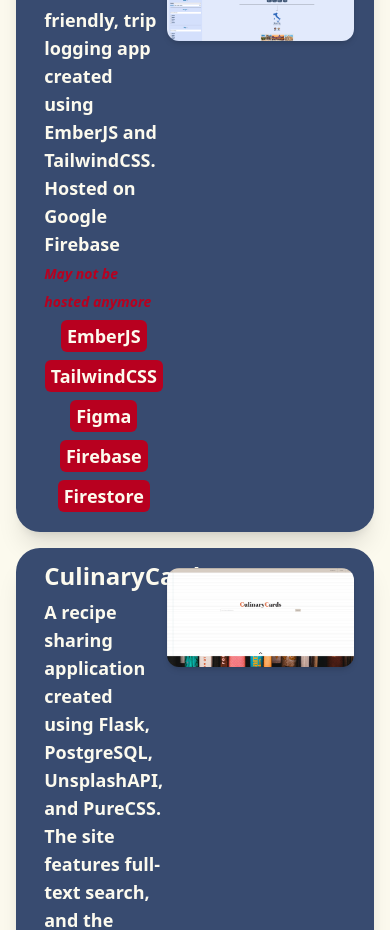
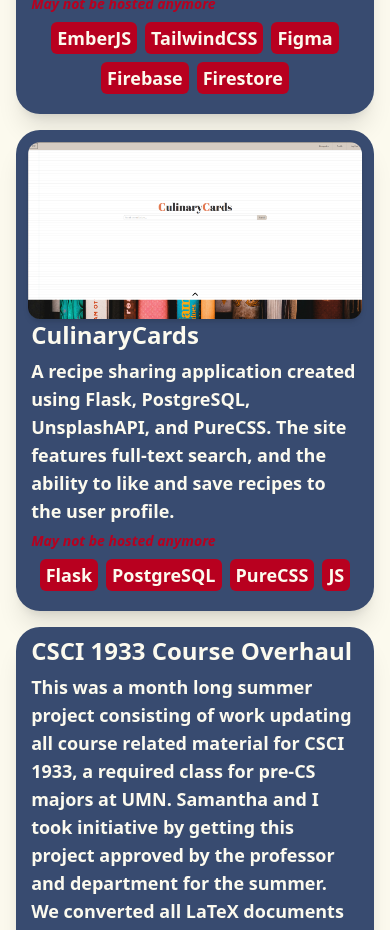
Before and after one commit to AdamKvant/AdamKvantSite, a SvelteKit app: page /projects in a window 390 px wide. Shown: the part 1060-1990 px from the top of the page. Built offline with nearby package versions, Linux system fonts and the light colour scheme.

Commit message:
projects is mobile friendly

```diff
--- a/src/components/Projects.svelte
+++ b/src/components/Projects.svelte
@@ -59,9 +59,9 @@
 
   <div class="flex flex-col space-y-4 w-full items-center my-10">
     {#each projects as item}
-      <a href={item.link} class="Card flex flex-row shadow-2xl">
+      <a href={item.link} class="Card flex flex-col-reverse items-center md:items-start md:flex-row shadow-2xl">
         {#if item.source}
-        <div class="mt-3 mb-0 ml-7 mr-1 space-y-1.5 w-1/3">
+        <div class="md:mt-3 md:mb-0 md:ml-7 md:mr-1 space-y-1.5 w-11/12 md:w-1/3">
           <h2 class="text-2xl font-bold text-[#FCFAEE]">{item.title}</h2>
           {#if item.description}
             <p>{item.description}
@@ -79,8 +79,8 @@
         </div>
         {/if}
         {#if !item.source}
-          <div class="mt-3 mb-0 ml-7 mr-1 space-y-1.5 w-full pr-5">
-            <h2 class="text-2xl font-bold text-[#FCFAEE]">{item.title}</h2>
+          <div class="md:mt-3 md:mb-0 md:ml-7 md:mr-0 space-y-1.5 w-11/12">
+            <h2 class="text-2xl font-bold text-[#FCFAEE] mt-2">{item.title}</h2>
             {#if item.description}
               <p>{item.description}
                 {#if item.disclaimer}
@@ -97,7 +97,7 @@
           </div>
         {/if}
         {#if item.source}
-        <div class="w-2/3 pr-5 pt-5">
+        <div class="w-full md:w-2/3 md:pr-5 pt-3 px-3 md:pt-5">
           <img class="rounded-xl shadow-md" src="images/{item.source}" alt={item.alt}>
         </div>
         {/if}
```
